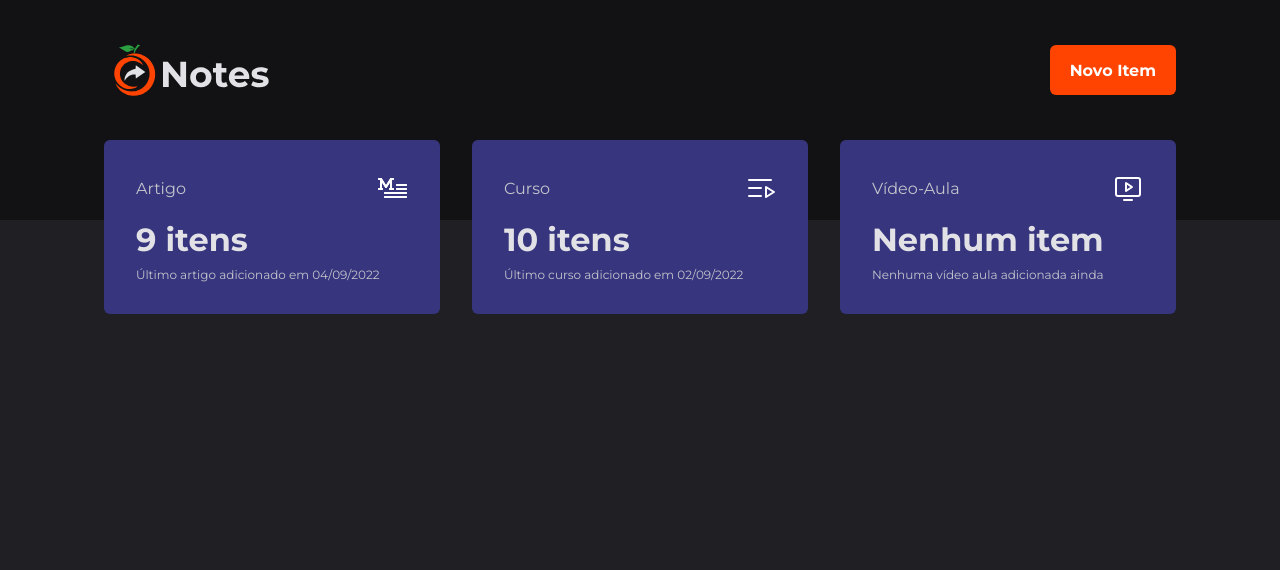
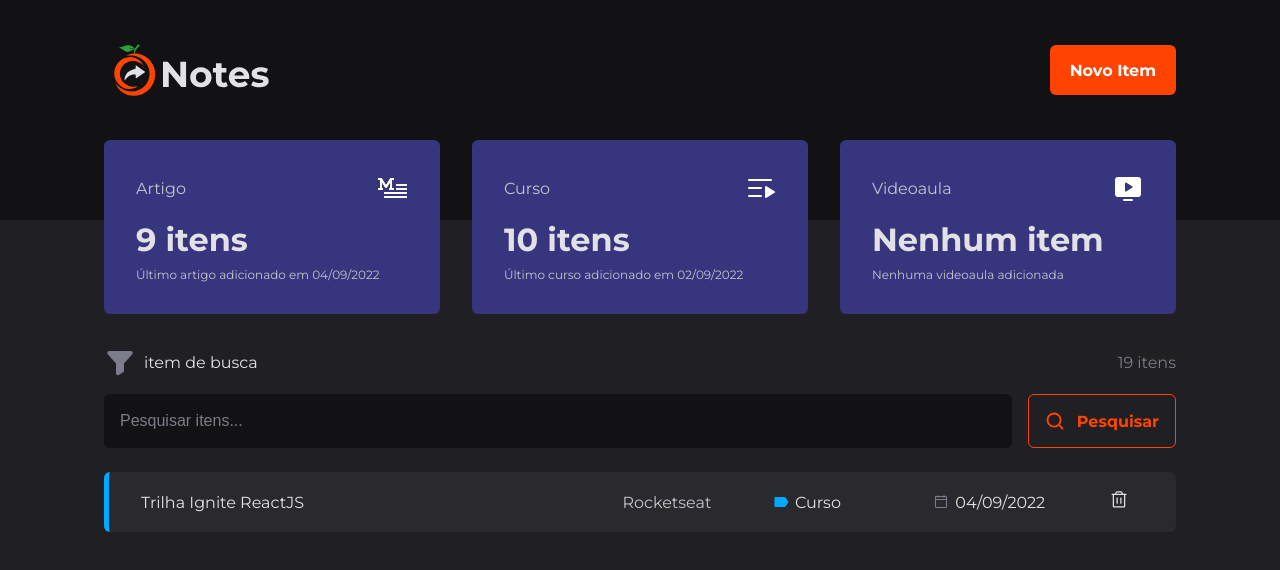
Before and after one commit to wsasouza/orange-notes, a React (Vite) app: page / in a window 1280 px wide. Shown: the top 570 px of the page. Built offline with nearby package versions, Linux system fonts and the light colour scheme.

Commit message:
Feat: Create Item Table and Search Form

```diff
--- a/package.json
+++ b/package.json
@@ -9,10 +9,12 @@
     "preview": "vite preview"
   },
   "dependencies": {
+    "@types/react-paginate": "^7.1.1",
     "phosphor-react": "^1.4.1",
     "react": "^18.2.0",
     "react-dom": "^18.2.0",
     "react-hook-form": "^7.34.2",
+    "react-paginate": "^8.1.3",
     "styled-components": "^5.3.5"
   },
   "devDependencies": {
--- a/src/components/Summary/index.tsx
+++ b/src/components/Summary/index.tsx
@@ -17,7 +17,7 @@ export function Summary() {
       <SummaryCard>
         <header>
           <span>Curso</span>
-          <Queue size={32} color="#fff" />
+          <Queue size={32} color="#fff" weight="fill" />
         </header>
         <strong>10 itens</strong>
         <p>Último curso adicionado em 02/09/2022</p>
@@ -25,11 +25,11 @@ export function Summary() {
 
       <SummaryCard>
         <header>
-          <span>Vídeo-Aula</span>
-          <MonitorPlay size={32} color="#fff" />
+          <span>Videoaula</span>
+          <MonitorPlay size={32} color="#fff" weight="fill" />
         </header>
         <strong>Nenhum item</strong>
-        <p>Nenhuma vídeo aula adicionada ainda</p>
+        <p>Nenhuma videoaula adicionada</p>
       </SummaryCard>
     </SummaryContainer>
   )
--- /dev/null
+++ b/src/pages/Home/components/ItemCard/index.tsx
@@ -0,0 +1,45 @@
+import { CalendarBlank, TagSimple, Trash } from 'phosphor-react'
+
+import { categories } from '../../../../utils/categories'
+import { itemTypes } from '../../../../utils/itemTypes'
+
+import { ItemCardContainer } from './styles'
+
+interface ItemCardProps {
+  id: number
+  description: string
+  origin: string
+  link: string
+  category: string
+  type: 'article' | 'course' | 'video'
+  createdAt: string
+}
+
+export function ItemCard(item: ItemCardProps) {
+  const category = categories.find((category) => category.key === item.category)
+
+  const type = itemTypes.find((type) => type.key === item.type)
+
+  return (
+    <ItemCardContainer color={category?.color}>
+      <span className="description">{item.description}</span>
+
+      <a href={item.link} target="_blank" rel="noreferrer" className="origin">
+        {item.origin}
+      </a>
+
+      <div className="category">
+        <TagSimple size={16} weight="fill" />
+        <span>{type?.name}</span>
+      </div>
+      <div className="date">
+        <CalendarBlank size={16} color="#7C7C8A" />
+        04/09/2022
+      </div>
+
+      <button className="delete" title="Apagar Item">
+        <Trash size={20} />
+      </button>
+    </ItemCardContainer>
+  )
+}
--- /dev/null
+++ b/src/pages/Home/components/ItemCard/styles.ts
@@ -0,0 +1,96 @@
+import styled from 'styled-components'
+
+interface ItemContainerCardProps {
+  color?: string
+}
+
+export const ItemCardContainer = styled.div<ItemContainerCardProps>`
+  min-width: 100%;
+  display: grid;
+  grid-template-columns: 48% 15% 16% 16% 5%;
+  grid-template-areas: 'description value category date delete';
+  padding: 1.125rem 2rem;
+  border-radius: 6px;
+  background: ${(props) => props.theme['gray-700']};
+  border-left: 5px solid ${({ color }) => color};
+
+  .description {
+    grid-area: description;
+    display: flex;
+    align-items: center;
+  }
+
+  .origin {
+    grid-area: value;
+    display: flex;
+    align-items: center;
+    text-decoration: none;
+    color: ${(props) => props.theme['gray-300']};
+  }
+
+  .category {
+    grid-area: category;
+    display: flex;
+    align-items: center;
+    gap: 6px;
+
+    svg {
+      color: ${({ color }) => color};
+    }
+  }
+
+  .date {
+    grid-area: date;
+    display: flex;
+    align-items: center;
+    gap: 6px;
+  }
+
+  .delete {
+    grid-area: delete;
+    align-items: center;
+    justify-content: center;
+    background: none;
+    border: none;
+    cursor: pointer;
+
+    svg {
+      color: ${(props) => props.theme['gray-100']};
+    }
+  }
+
+  .delete:hover {
+    svg {
+      color: ${(props) => props.theme['red-300']};
+      transition: color 0.5s;
+    }
+  }
+
+  @media (max-width: 900px) {
+    grid-template-columns: 25% 25% 25% 25%;
+    grid-template-rows: 1.5rem 1.5rem auto;
+    grid-template-areas:
+      'description description description delete'
+      'origin origin origin origin'
+      'category category date date';
+    padding: 1.5rem;
+
+    .delete {
+      text-align: right;
+    }
+
+    .origin {
+      margin-top: 1.5rem;
+      font-size: 1.25rem;
+    }
+
+    .category {
+      margin-top: 1.5rem;
+    }
+
+    .date {
+      margin-top: 1.5rem;
+      justify-content: flex-end;
+    }
+  }
+`
--- /dev/null
+++ b/src/pages/Home/components/SearchForm/index.tsx
@@ -0,0 +1,15 @@
+import { MagnifyingGlass } from 'phosphor-react'
+
+import { SearchFormContainer } from './styles'
+
+export function SearchForm() {
+  return (
+    <SearchFormContainer>
+      <input type="text" placeholder="Pesquisar itens..." />
+      <button>
+        <MagnifyingGlass size={20} weight="bold" />
+        <span>Pesquisar</span>
+      </button>
+    </SearchFormContainer>
+  )
+}
--- /dev/null
+++ b/src/pages/Home/components/SearchForm/styles.ts
@@ -0,0 +1,52 @@
+import styled from 'styled-components'
+
+export const SearchFormContainer = styled.form`
+  display: flex;
+  gap: 1rem;
+
+  input {
+    flex: 1;
+    border-radius: 6px;
+    border: 0;
+    background-color: ${(props) => props.theme['gray-900']};
+    color: ${(props) => props.theme['gray-300']};
+    padding: 1rem;
+    font-size: 1rem;
+
+    &::placeholder {
+      color: ${(props) => props.theme['gray-500']};
+    }
+  }
+
+  button {
+    display: flex;
+    align-items: center;
+    gap: 0.75rem;
+
+    padding: 1rem;
+    background: transparent;
+    border: 1px solid ${(props) => props.theme['orange-700']};
+    color: ${(props) => props.theme['orange-700']};
+    font-weight: bold;
+    border-radius: 6px;
+    cursor: pointer;
+
+    &:disabled {
+      opacity: 0.5;
+      cursor: not-allowed;
+    }
+
+    &:hover {
+      background: ${(props) => props.theme['orange-700']};
+      border-color: ${(props) => props.theme['orange-700']};
+      color: ${(props) => props.theme.white};
+      transition: background-color 0.5s, color 0.5s, border-color 0.5s;
+    }
+
+    @media (max-width: 440px) {
+      span {
+        display: none;
+      }
+    }
+  }
+`
--- a/src/pages/Home/index.tsx
+++ b/src/pages/Home/index.tsx
@@ -1,11 +1,52 @@
+import { Funnel } from 'phosphor-react'
 import { Header } from '../../components/Header'
 import { Summary } from '../../components/Summary'
+import { ItemCard } from './components/ItemCard'
+import { SearchForm } from './components/SearchForm'
+
+import {
+  FilterContainer,
+  InfoContainer,
+  ItemsContainer,
+  ItemsTable,
+} from './styles'
 
 export function Home() {
+  const query = 'item de busca'
   return (
     <div>
       <Header />
       <Summary />
+
+      <ItemsContainer>
+        <InfoContainer>
+          <FilterContainer>
+            {query ? (
+              <Funnel size={32} weight="fill" color="#7C7C8A" />
+            ) : (
+              <Funnel size={32} color="#7C7C8A" />
+            )}
+            <span>{query}</span>
+          </FilterContainer>
+
+          <span>19 itens</span>
+        </InfoContainer>
+
+        <SearchForm />
+
+        <ItemsTable>
+          <ItemCard
+            key={1}
+            description="Trilha Ignite ReactJS"
+            origin="Rocketseat"
+            link="https://app.rocketseat.com.br/ignite/react-js-2022"
+            type="course"
+            category="front"
+            createdAt="04/09/2022"
+            id={1}
+          />
+        </ItemsTable>
+      </ItemsContainer>
     </div>
   )
 }
--- /dev/null
+++ b/src/pages/Home/styles.ts
@@ -0,0 +1,50 @@
+import styled, { css } from 'styled-components'
+
+export const ItemsContainer = styled.div`
+  width: 100%;
+  max-width: 70rem;
+  margin: 2rem auto 0;
+  padding: 0 1.5rem;
+`
+
+export const InfoContainer = styled.div`
+  display: flex;
+  flex-wrap: wrap;
+  align-items: center;
+  justify-content: space-between;
+  margin-bottom: 1rem;
+  gap: 1rem;
+
+  > span {
+    color: ${(props) => props.theme['gray-500']};
+  }
+`
+interface FilterContainerProps {
+  variant?: string
+}
+
+export const FilterContainer = styled.div<FilterContainerProps>`
+  display: flex;
+  align-items: center;
+  gap: 0.5rem;
+
+  ${(props) =>
+    props.variant &&
+    css`
+      span {
+        font-size: 0.875rem;
+        padding: 8px 16px;
+        border-radius: 6px;
+        background: ${(props) => props.theme['green-700']};
+        color: ${(props) => props.theme['gray-100']};
+      }
+    `};
+`
+
+export const ItemsTable = styled.div`
+  width: 100%;
+  margin-top: 1.5rem;
+  display: flex;
+  flex-direction: column;
+  gap: 0.5rem;
+`
--- /dev/null
+++ b/src/utils/categories.ts
@@ -0,0 +1,10 @@
+export const categories = [
+  { key: 'logic', name: 'Lógica de Programação', color: '#5D00FB' },
+  { key: 'structure', name: 'Estrutura de Dados', color: '#FA00D8' },
+  { key: 'algorithms', name: 'Casa', color: '#C5FB00' },
+  { key: 'language', name: 'Linguagem de Programação', color: '#FEC204' },
+  { key: 'front', name: 'Front-End', color: '#00AAFE' },
+  { key: 'back', name: 'Back-End', color: '#039B02' },
+  { key: 'mobile', name: 'Mobile', color: '#003AFE' },
+  { key: 'ui', name: 'UI-UX-Design', color: '#FE4400' },
+]
--- /dev/null
+++ b/src/utils/itemTypes.ts
@@ -0,0 +1,5 @@
+export const itemTypes = [
+  { key: 'article', name: 'Artigo' },
+  { key: 'course', name: 'Curso' },
+  { key: 'video', name: 'Videoaula' },
+]
```
Also changed, not shown: 1 other file (tests, documents, lock files or other folders).
